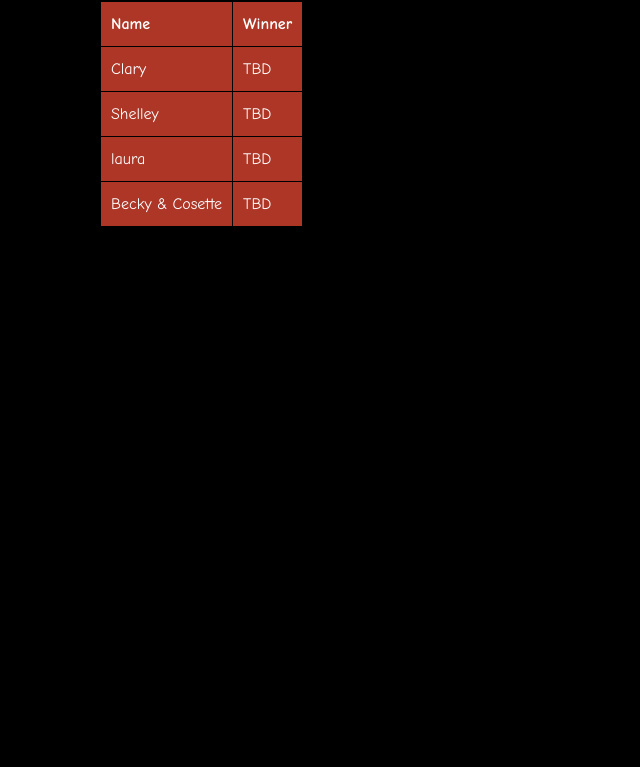
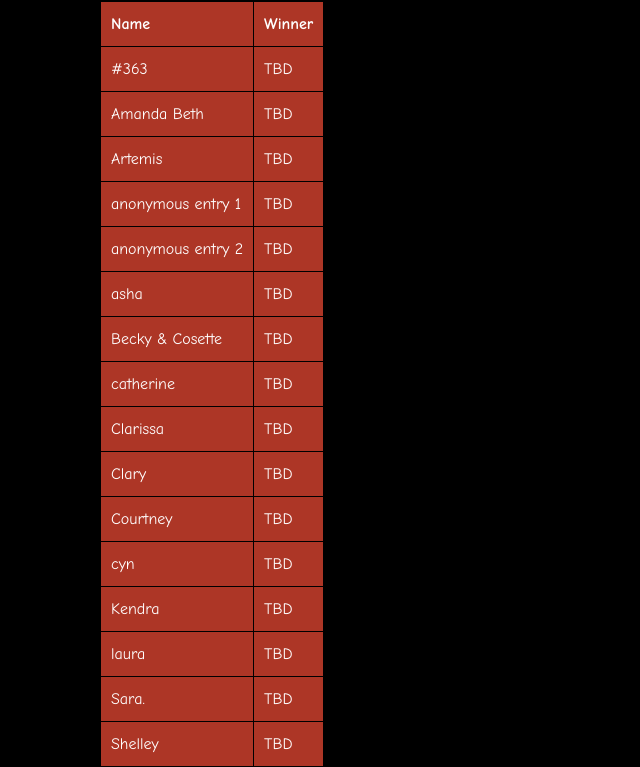
Before and after one commit to helendevere/helenmjwedding, a plain HTML site: page auctionresults.html in a window 1280 px wide. Shown: the part 55-822 px from the top of the page, without its empty margins (0-640 px from the left). Before the commit the page ends 800 px from the top, so only its background shows below. Drawn offline with nearby package versions, Linux system fonts and the light colour scheme.

Commit message:
Add files via upload

```diff
--- a/auctionresults.html
+++ b/auctionresults.html
@@ -52,12 +52,56 @@
           <th>Name</th>
           <th>Winner</th>
         </tr>
+		<tr>
+          <td>#363</td>
+          <td>TBD</td>
+        </tr>
+		<tr>
+          <td>Amanda Beth</td>
+          <td>TBD</td>
+        </tr>
+		<tr>
+          <td>Artemis</td>
+          <td>TBD</td>
+        </tr>
+		<tr>
+          <td>anonymous entry 1</td>
+          <td>TBD</td>
+        </tr>
+		<tr>
+          <td>anonymous entry 2</td>
+          <td>TBD</td>
+        </tr>
+		<tr>
+          <td>asha</td>
+          <td>TBD</td>
+        </tr>
+		<tr>
+          <td>Becky & Cosette</td>
+          <td>TBD</td>
+        </tr>
+        <tr>
+          <td>catherine</td>
+          <td>TBD</td>
+        </tr>
+		<tr>
+          <td>Clarissa</td>
+          <td>TBD</td>
+        </tr>
         <tr>
           <td>Clary</td>
           <td>TBD</td>
         </tr>
+		<tr>
+          <td>Courtney</td>
+          <td>TBD</td>
+        </tr>
         <tr>
-          <td>Shelley</td>
+          <td>cyn</td>
+          <td>TBD</td>
+        </tr>
+		<tr>
+          <td>Kendra</td>
           <td>TBD</td>
         </tr>
 		<tr>
@@ -65,9 +109,16 @@
           <td>TBD</td>
         </tr>
 		<tr>
-          <td>Becky & Cosette</td>
+          <td>Sara.</td>
           <td>TBD</td>
         </tr>
+        <tr>
+          <td>Shelley</td>
+          <td>TBD</td>
+        </tr>
+
+
+
       </table>
     </div>
   </body>
```
